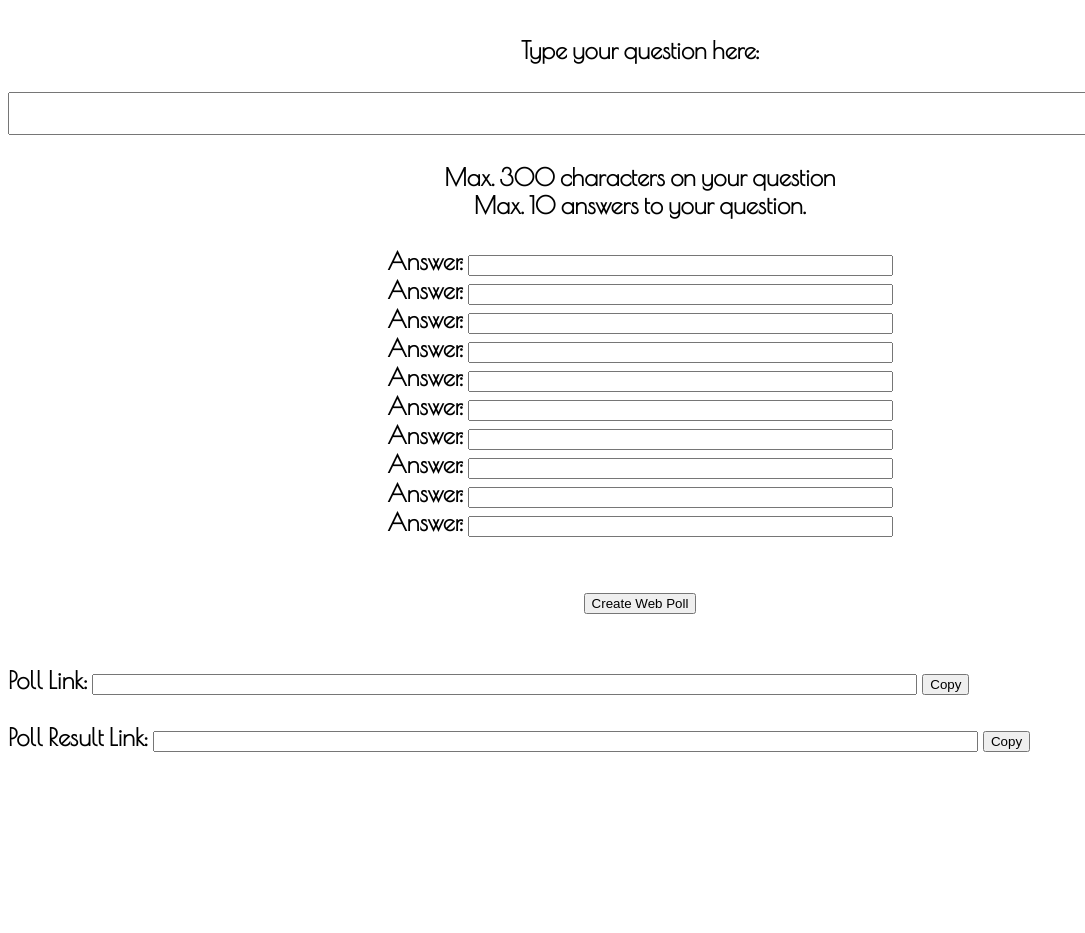
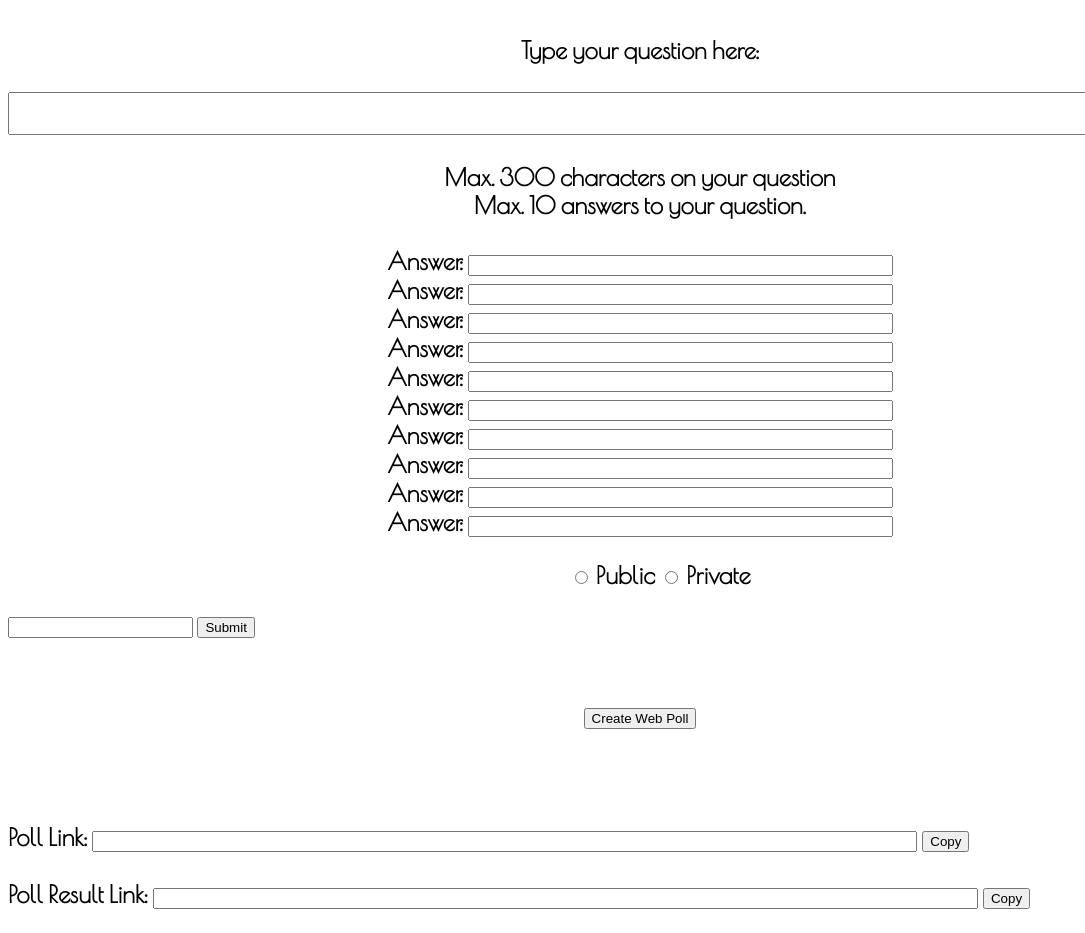
Before and after one commit to isacukutli/VoteProject, a plain HTML site: page createNewPoll.html in a window 1280 px wide. Shown: the top 933 px of the page, without its empty margins (0-1085 px from the left). Before the commit the page ends 800 px from the top, so only its background shows below. Drawn offline with nearby package versions, Linux system fonts and the light colour scheme.

Commit message:
Update createNewPoll.html

```diff
--- a/createNewPoll.html
+++ b/createNewPoll.html
@@ -5,6 +5,26 @@
     </title>
     <meta charset="utf-8"/>
     <link type="text/css" rel="stylesheet" href="main.css"/>
+  <!--
+    <script language="JavaScript" type="text/javascript">
+      function isPrivate(){
+       if(pdocument.getElementById("private").checked = true;){
+          document.getElementById('isPrivate').style.visibility="visible";
+        }else{
+          document.getElementById('isPrivate').style.visibility="hidden";
+      }
+    }
+    </script>
+    -->
+    <script language="JavaScript" type="text/javascript">
+      function check() {
+        if(document.getElementById("private").checked) {
+          document.getElementById("isPrivate").style.visibility = visible;
+        } else {
+          document.getElementById("isPrivate").style.visibility = hidden;
+        }
+      }
+    </script>
   </head>
   <body>
     <div class="poll">
@@ -24,8 +44,18 @@
           Answer: <input type="text" size="50" id="answer" maxLength="100"><br/>
           Answer: <input type="text" size="50" id="answer" maxLength="100"><br/>
           Answer: <input type="text" size="50" id="answer" maxLength="100"><br/>
+          <ul>
+            <li><p align=center>
+              <input type="radio" id="public"> Public
+              <input type="radio" id="private"> Private
+            </p></li>
+          </ul>
+            <div id="isPrivate">
+            <input type="password" id="privateKey" maxLength="10">
+            <input class="button" type="button" value="Submit">
+            </div>
           <br/><br/>
-          <input class="button" id="CreateButton" type="button" value="Create Web Poll">
+          <p align=center><input class="button" id="CreateButton" type="button" value="Create Web Poll"></p>
           <br/><br/>
           <p align= left>Poll Link: <input class="text" size="100" id="pollLink">
           <input class="button" id="Copy" type="button" value="Copy">
```
